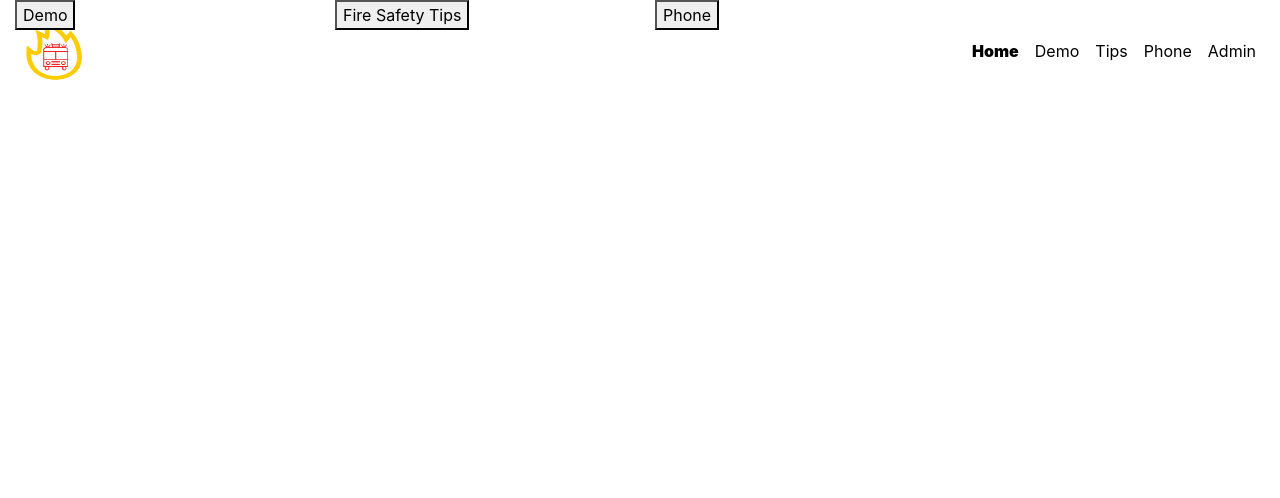
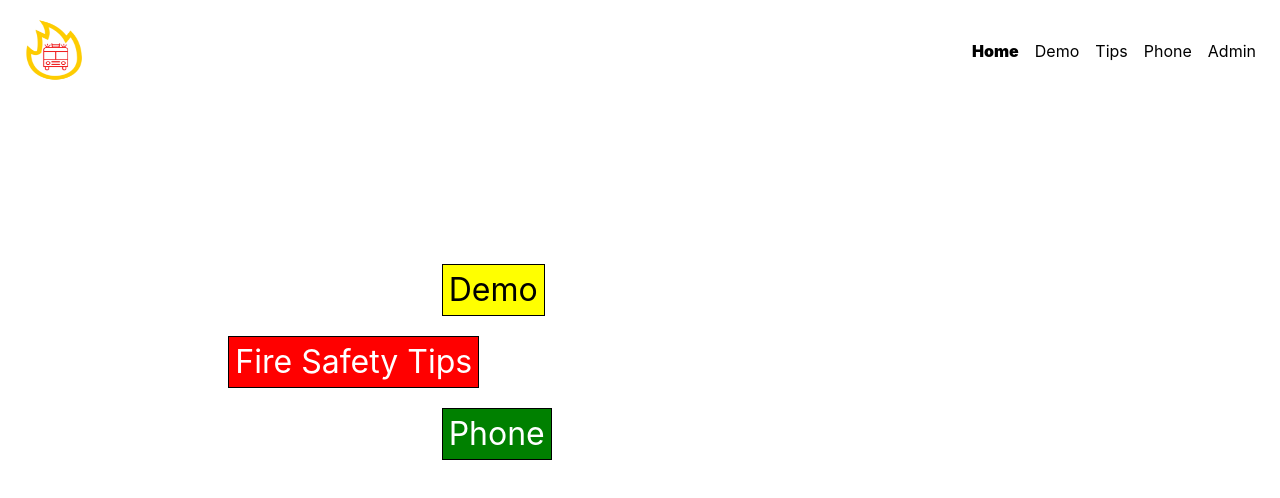
Before and after one commit to paulhewitt/Squadron, an Angular app in the folder squadron/: page / in a window 1280 px wide. Shown: the top 498 px of the page. Built offline with nearby package versions, Linux system fonts and the light colour scheme.

Commit message:
feat(home): mocking out home page, adding functionality

```diff
--- a/squadron/src/app/home/home.component.css
+++ b/squadron/src/app/home/home.component.css
@@ -1,5 +1,27 @@
-.navButton {
+.body {
+    padding-top: 33vh;
+}
 
-    font-size: 1em;
+.demoButton {
+    font-size: 2em;
+    color: black;
+    background-color: yellow;
+    border: 1px solid black;
+    margin-bottom: 20px;
+}
 
+.tipsButton {
+    font-size: 2em;
+    color: white;
+    background-color: red;
+    border: 1px solid black;
+    margin-bottom: 20px;
 }
+
+.phoneButton {
+    font-size: 2em;
+    color: white;
+    background-color: green;
+    border: 1px solid black;
+    margin-bottom: 20px;
+}
--- a/squadron/src/app/home/home.component.html
+++ b/squadron/src/app/home/home.component.html
@@ -1,13 +1,15 @@
-<div class="container-fluid">
-  <div class="row">
-    <div class="col-3">
-      <button class="navButton">Demo</button>
-    </div>
-    <div class="col-3">
-      <button class="navButton">Fire Safety Tips</button>
-    </div>
-    <div class="col-3">
-      <button [routerLink]="['/phone']" class="navButton">Phone</button>
+<div class="body">
+  <div class="container-fluid">
+    <div class="row">
+      <div class="col-8 offset-4">
+        <button class="demoButton" [routerLink]="['/demo']">Demo</button>
+      </div>
+      <div class="col-8 offset-2">
+        <button class="tipsButton" [routerLink]="['/tips']">Fire Safety Tips</button>
+      </div>
+      <div class="col-8 offset-4">
+        <button class="phoneButton" [routerLink]="['/phone']">Phone</button>
+      </div>
     </div>
   </div>
 </div>
```
